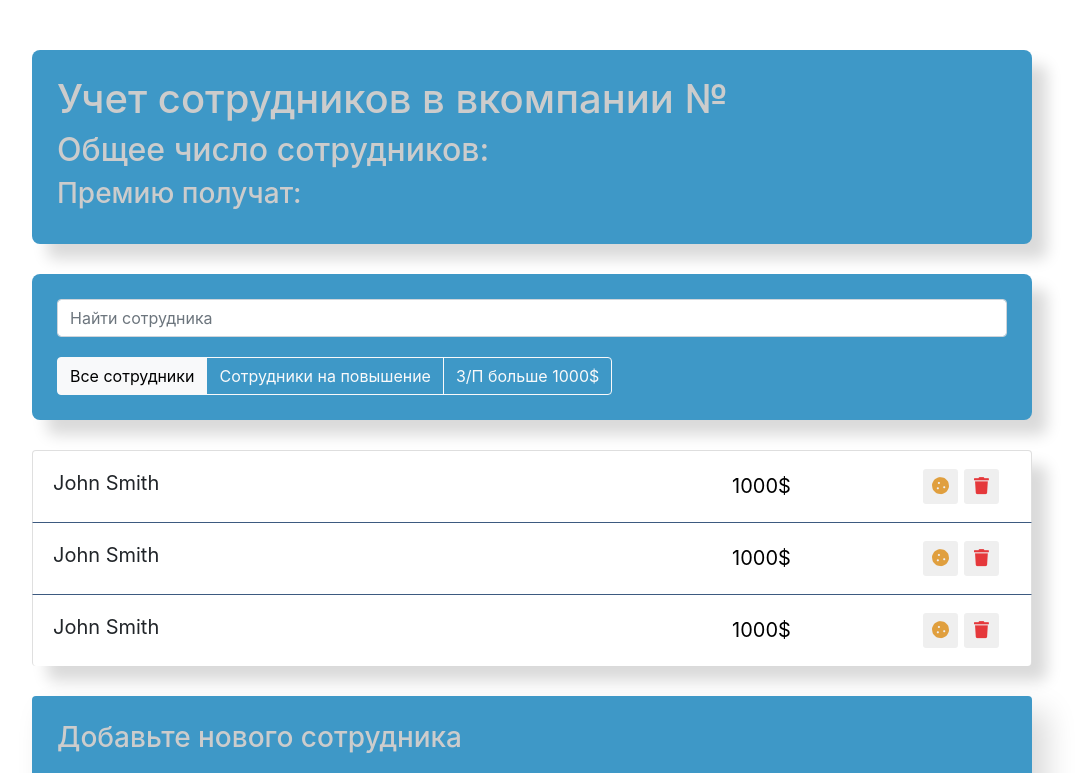
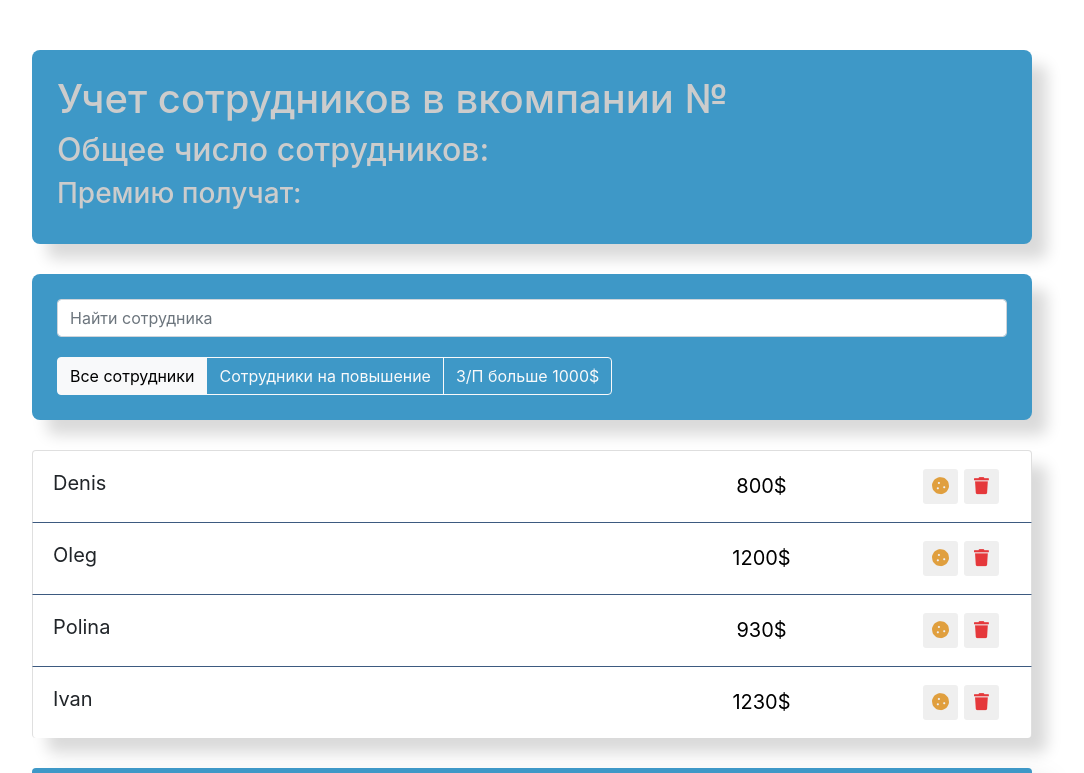
Before and after one commit to skillforce/smallProject, a React (Create React App) app: page / in a window 1280 px wide. Shown: the top 773 px of the page, without its empty margins (108-1192 px from the left). Built offline with nearby package versions, Linux system fonts and the light colour scheme.

Commit message:
with props

```diff
--- a/src/components/App/App.tsx
+++ b/src/components/App/App.tsx
@@ -5,8 +5,22 @@ import {SearchPanel} from '../SearchPanel/SearchPanel';
 import {AppFilter} from '../AppFilter/AppFilter';
 import {EmployeesList} from '../EmployeesList/EmployeesList';
 import {EmployeesAddForm} from '../EmployeesAddForm/EmployeesAddForm';
+import {EmployeesListItemType} from '../EmployeesListItem/EmployeesListItem';
+
+
+export type DataType = EmployeesListItemType[]
+
 
 const {app, searchPanel} = s
+
+
+const Data: DataType = [
+    {id: 1, name: 'Denis', salary: 800, isIncrease: false},
+    {id: 2, name: 'Oleg', salary: 1200, isIncrease: false},
+    {id: 3, name: 'Polina', salary: 930, isIncrease: false},
+    {id: 4, name: 'Ivan', salary: 1230, isIncrease: false}
+]
+
 
 const App = () => (
     <div className={app}>
@@ -17,7 +31,7 @@ const App = () => (
             <AppFilter/>
         </div>
 
-        <EmployeesList/>
+        <EmployeesList data={Data}/>
 
         <EmployeesAddForm/>
 
--- a/src/components/AppFilter/AppFilter.tsx
+++ b/src/components/AppFilter/AppFilter.tsx
@@ -1,3 +1,4 @@
+import React from 'react';
 import s from './AppFilter.module.css';
 
 const {btnGroupBlock}=s;
--- a/src/components/EmployeesAddForm/EmployeesAddForm.tsx
+++ b/src/components/EmployeesAddForm/EmployeesAddForm.tsx
@@ -1,3 +1,4 @@
+import React from 'react';
 import './EmployeesAddForm.css';
 
 
--- a/src/components/EmployeesList/EmployeesList.tsx
+++ b/src/components/EmployeesList/EmployeesList.tsx
@@ -1,15 +1,18 @@
-import {EmployeesListItem} from '../EmployeesListItem/EmployeesListItem';
+import React from 'react';
+import {EmployeesListItem, EmployeesListItemType} from '../EmployeesListItem/EmployeesListItem';
 import s from './Employees.module.css';
 
+
 const {appList} = s;
+export type EmployeesListPropsType = {
+    data: EmployeesListItemType[]
+}
 
-export const EmployeesList = () => {
+export const EmployeesList = ({data}: EmployeesListPropsType) => {
     return (
         <div className={appList}>
             <ul className="app-list list-group">
-                <EmployeesListItem/>
-                <EmployeesListItem/>
-                <EmployeesListItem/>
+                {data.map(t => <EmployeesListItem  key={t.id} {...t}/>)}
             </ul>
         </div>
     )
--- a/src/components/EmployeesListItem/EmployeesListItem.tsx
+++ b/src/components/EmployeesListItem/EmployeesListItem.tsx
@@ -1,22 +1,41 @@
+import React from 'react';
 import './EmployeesListItem.css';
 
+export type EmployeesListItemType = {
+    name: string
+    salary: number
+    id: number
+    isIncrease: boolean
+}
 
-export const EmployeesListItem = () => {
+
+export const EmployeesListItem = ({name, salary, isIncrease}: EmployeesListItemType) => {
+
+
+    const liClassName = !isIncrease ? 'list-group-item d-flex justify-content-between'
+        : 'list-group-item d-flex justify-content-between increase'
+
     return (
-        <li className="list-group-item d-flex justify-content-between">
-            <span className="list-group-item-label">John Smith</span>
-            <input type="text" className="list-group-item-input" defaultValue="1000$"/>
+        <li className={liClassName}>
+            <span className="list-group-item-label">{name}</span>
+            <input type="text" className="list-group-item-input" defaultValue={salary + '$'}/>
             <div className="d-flex justify-content-center align-items-center">
                 <button type="button"
                         className="btn-cookie btn-sm ">
-                    <i className="fas fa-cookie"></i>
+                    <i className="fas fa-cookie">
+
+                    </i>
                 </button>
 
                 <button type="button"
                         className="btn-trash btn-sm ">
-                    <i className="fas fa-trash"></i>
+                    <i className="fas fa-trash">
+
+                    </i>
                 </button>
-                <i className="fas fa-star"></i>
+                <i className="fas fa-star">
+
+                </i>
             </div>
         </li>
     )
--- a/src/components/SearchPanel/SearchPanel.tsx
+++ b/src/components/SearchPanel/SearchPanel.tsx
@@ -1,12 +1,10 @@
-import s from './SearchPanel.module.css';
+import React from 'react';
 
 
-const{searchPanel}=s;
-
-export const SearchPanel=()=>{
-    return(
+export const SearchPanel = () => {
+    return (
         <input type="text"
-        className='form-control search-input'
-        placeholder={'Найти сотрудника'}/>
+               className="form-control search-input"
+               placeholder={'Найти сотрудника'}/>
     )
 }
--- a/tsconfig.json
+++ b/tsconfig.json
@@ -18,7 +18,7 @@
     "resolveJsonModule": true,
     "isolatedModules": true,
     "noEmit": true,
-    "jsx": "react-jsx"
+    "jsx": "react"
   },
   "include": [
     "src"
```
